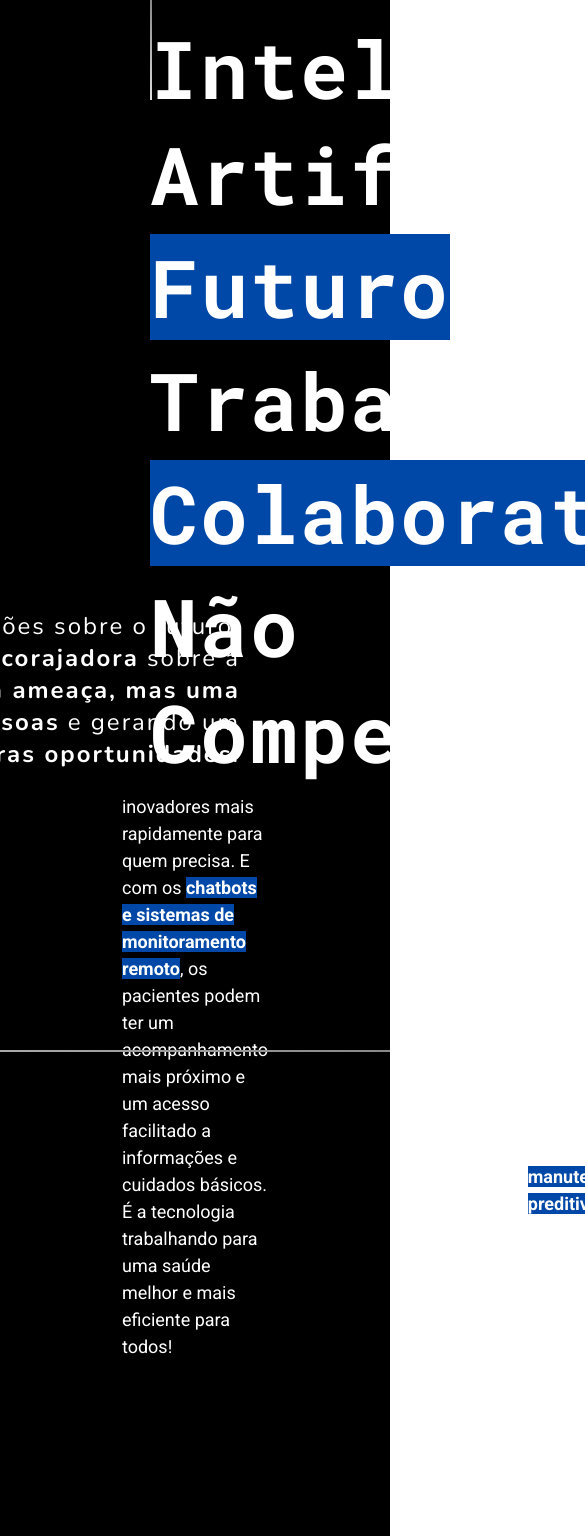
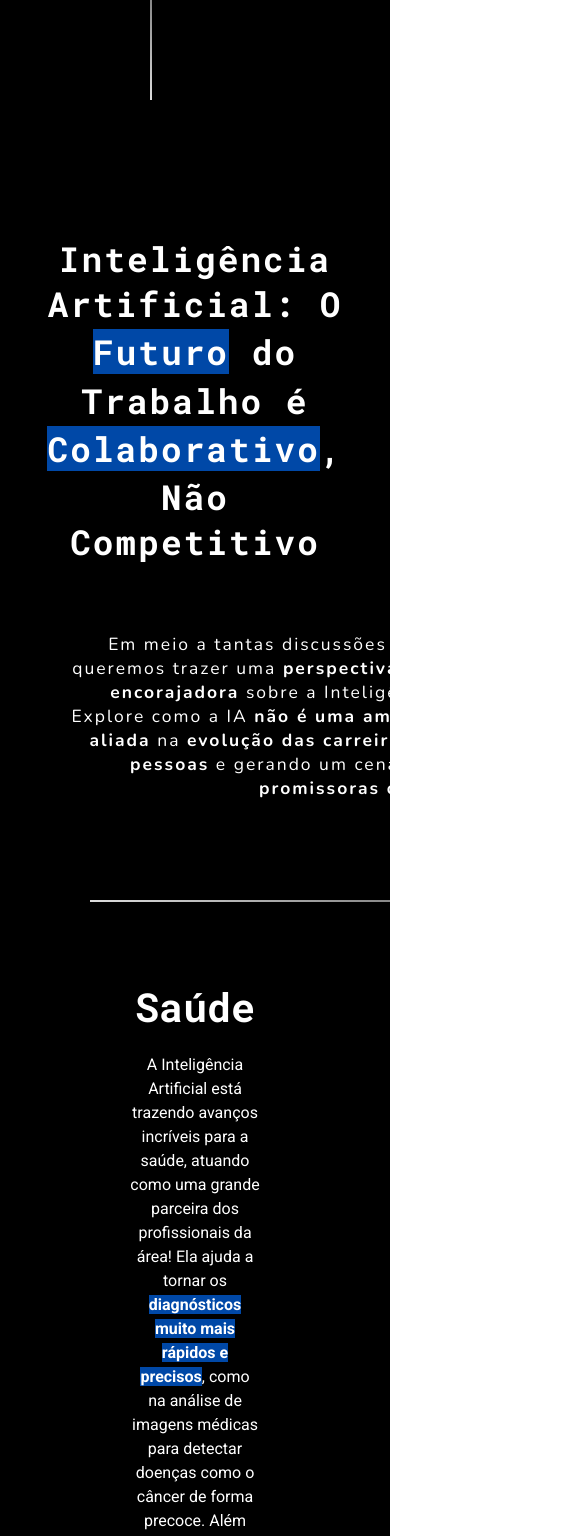
Before and after one commit to ArturIbanez/ia-nossa-aliada, a React (Create React App) app: page / in a window 390 px wide. Shown: the top 1536 px of the page, 585 px wide, since content can reach past the window. Built offline with nearby package versions, Linux system fonts and the light colour scheme; a web font is replaced by a local one.

Commit message:
Responsividade HERO e ARTICLE

```diff
--- a/src/Components/Article/article.css
+++ b/src/Components/Article/article.css
@@ -78,3 +78,32 @@
     right: 0;
     top: 250px;
 }
+
+@media (max-width: 767px){
+
+    .article-container{
+        display: flex;
+        flex-direction: column;
+        height: 100%;
+    }
+
+    .article-columm-left{
+        text-align: center;
+    }
+    .article-columm-left p{
+        font-size: 16px;
+    }
+
+    .article-columm-right{
+        text-align: center;
+    }
+
+
+    .linha-article {
+        margin-top: 70px;
+        width: 90%;
+        max-width: 300px;
+        top: 30px; /* Ajusta posição vertical */
+        /* display: none; /* Opcional: Ocultar em telas muito pequenas se poluir */
+    }
+}
--- a/src/Components/Hero/hero.css
+++ b/src/Components/Hero/hero.css
@@ -45,3 +45,29 @@
     width: 2px;
     height: 100px;
 }
+
+
+/* RESPONSIVIDADE */
+
+@media (max-width: 767px) {
+    .hero-main{
+        display: flex;
+        justify-content: center;
+        align-items: center;
+    }
+    .hero-main h1{
+        text-align: center;
+        font-size: 34.5px;
+        padding: 0 50px;
+    }
+    .subtitle{
+        position: absolute;
+        left: 37px;
+        bottom: 0;
+    }
+    .subtitle p{
+        width: 500px;
+        text-align: right;
+        font-size: 17.5px;
+    }
+}
```
